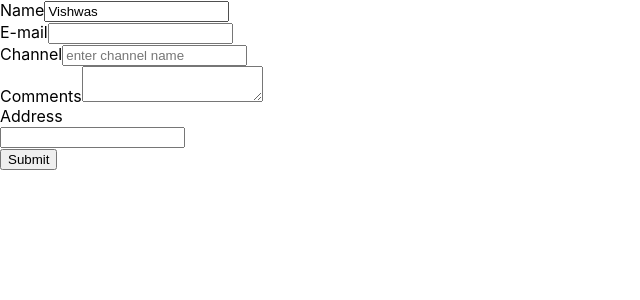
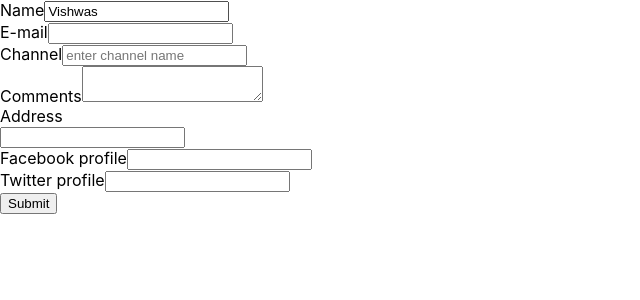
Before and after one commit to sujoy99/react-formik, a React (Create React App) app: page / in a window 1280 px wide. Shown: the top 300 px of the page, without its empty margins (0-640 px from the left). Built offline with nearby package versions, Linux system fonts and the light colour scheme.

Commit message:
nested object

```diff
--- a/src/components/YoutubeForm.js
+++ b/src/components/YoutubeForm.js
@@ -9,6 +9,10 @@
 	channel: '',
 	comments: '',
 	address: '',
+	social: {
+		facebook: '',
+		twitter: ''
+	},
 }
 
 const onSubmit = values => {
@@ -51,7 +55,7 @@
 						name='email'
 					/>
 					<ErrorMessage name='email'>
-						{error => <div style={{color: 'red'}}>{error}</div>}
+						{error => <div style={{ color: 'red' }}>{error}</div>}
 					</ErrorMessage>
 				</div>
 
@@ -96,6 +100,16 @@
 					</Field>
 				</div>
 
+				<div className='form-control'>
+					<label htmlFor='facebook'>Facebook profile</label>
+					<Field type='text' id='facebook' name='social.facebook' />
+				</div>
+
+				<div className='form-control'>
+					<label htmlFor='twitter'>Twitter profile</label>
+					<Field type='text' id='twitter' name='social.twitter' />
+				</div>
+
 				<button type='submit'>Submit</button>
 			</Form>
 		</Formik>
```
